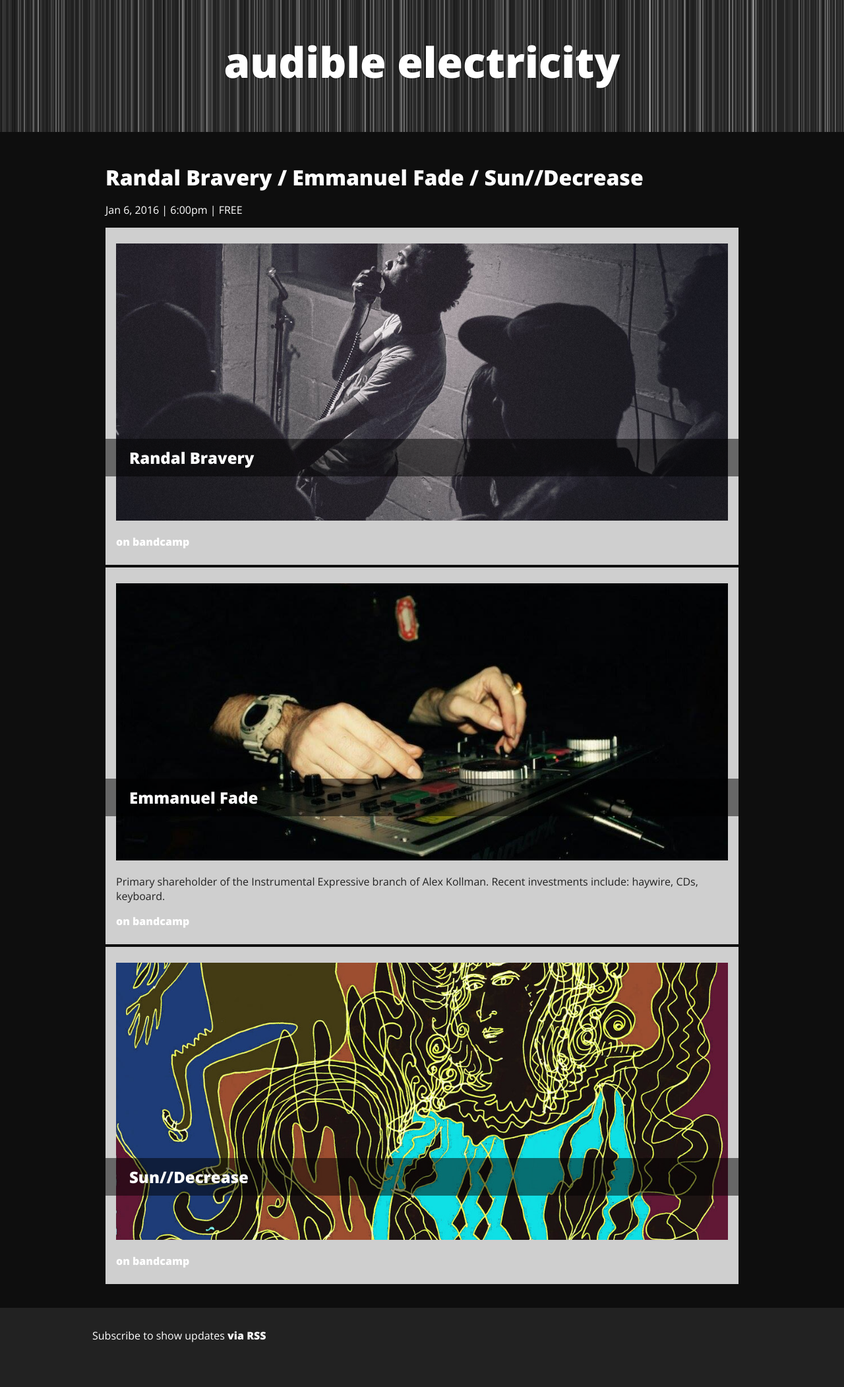
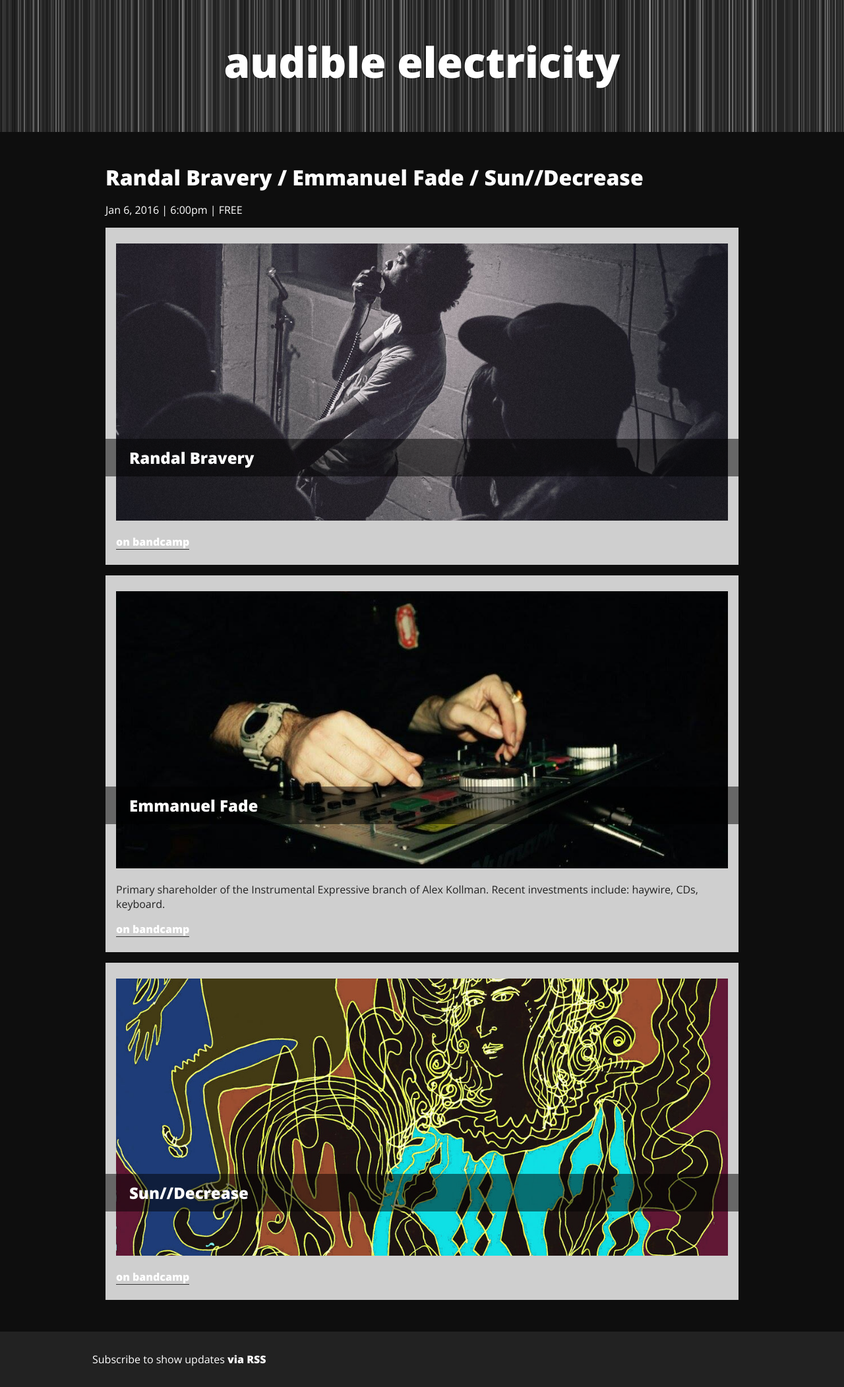
Before and after one commit to hecanjog/audibleelectricity.com, a Jekyll site: the page built from _posts/2016-01-06-randal-bravery-e-fade-sun.markdown, in a window 1280 px wide. Shown: the whole page at 66% size. Built offline with Jekyll 4.4.1, drawn with Linux system fonts in a browser that asks for light colours; nearby versions of some CDN libraries; before the commit the page ends 2066 px from its top, so only the background shows below that.

Commit message:
style tweak

```diff
--- a/_sass/_shows.scss
+++ b/_sass/_shows.scss
@@ -6,7 +6,7 @@
     position: relative;
     background-color: rgba(255,255,255,0.8);
     padding: 0.5em 1em;
-    margin-bottom: 0.25em;
+    margin-bottom: 1em;
 
     h2 {
         position: absolute;
@@ -27,4 +27,12 @@
     p {
         color: #222;
     }
+
+    a {
+        border-bottom: 1px solid #333;
+
+        &:hover {
+            color: #333;
+        }
+    }
 }
```
